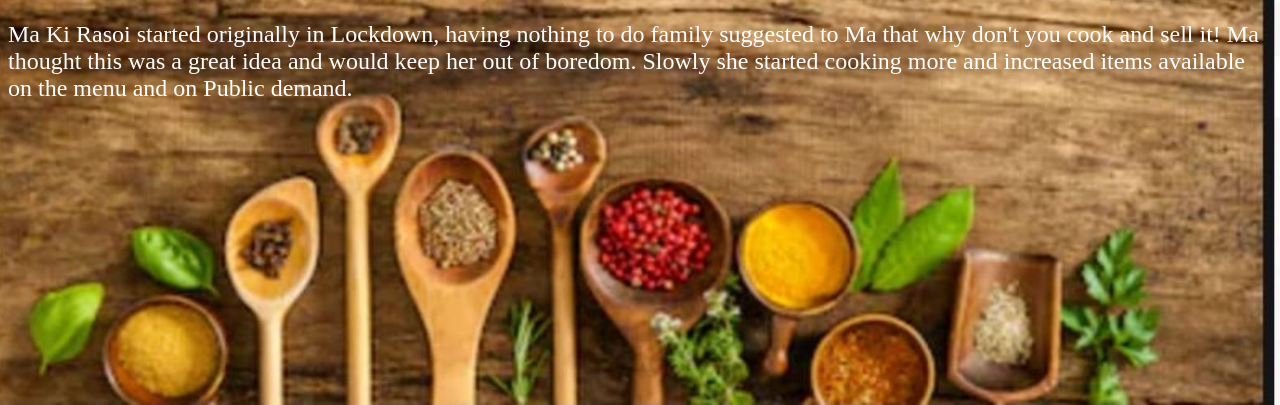
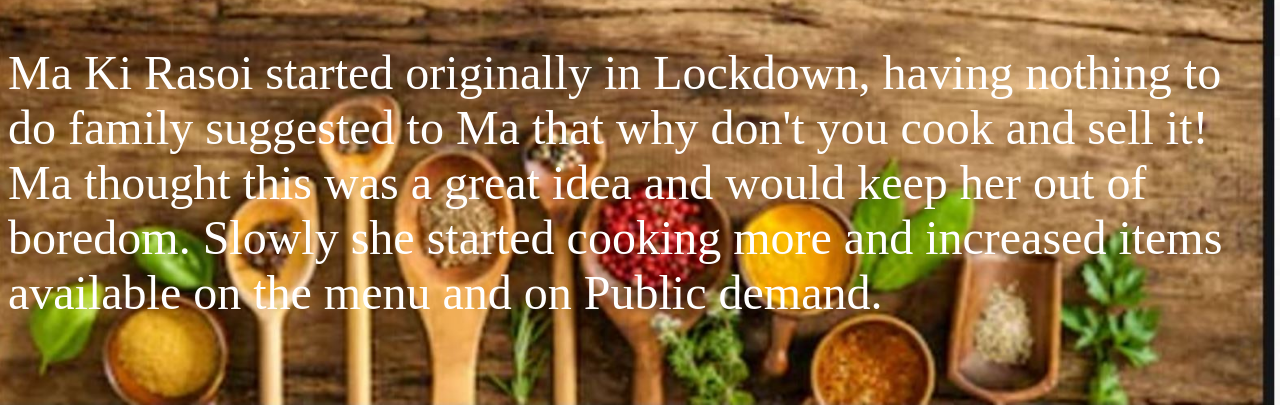
Before and after one commit to Zoha09/Ma-Ki-Rasoi, a plain HTML site: page AboutUs.html in a window 1280 px wide. Shown: the part 395-800 px from the top of the page. Drawn offline with Linux system fonts and the light colour scheme.

Commit message:
Update AboutUs.html

```diff
--- a/AboutUs.html
+++ b/AboutUs.html
@@ -48,7 +48,7 @@ img {
 </tr>
 </table>
 
-<p style="color:white; font-size:150%;">Ma Ki Rasoi started originally in Lockdown, having nothing to do family suggested to Ma that why don't you cook and sell it! Ma thought this was a great idea and would keep her out of boredom. Slowly she started cooking more and  increased items available on the menu and on Public demand.</p>
+<p style="color:white; font-size:300%;">Ma Ki Rasoi started originally in Lockdown, having nothing to do family suggested to Ma that why don't you cook and sell it! Ma thought this was a great idea and would keep her out of boredom. Slowly she started cooking more and  increased items available on the menu and on Public demand.</p>
 
 
 
```
